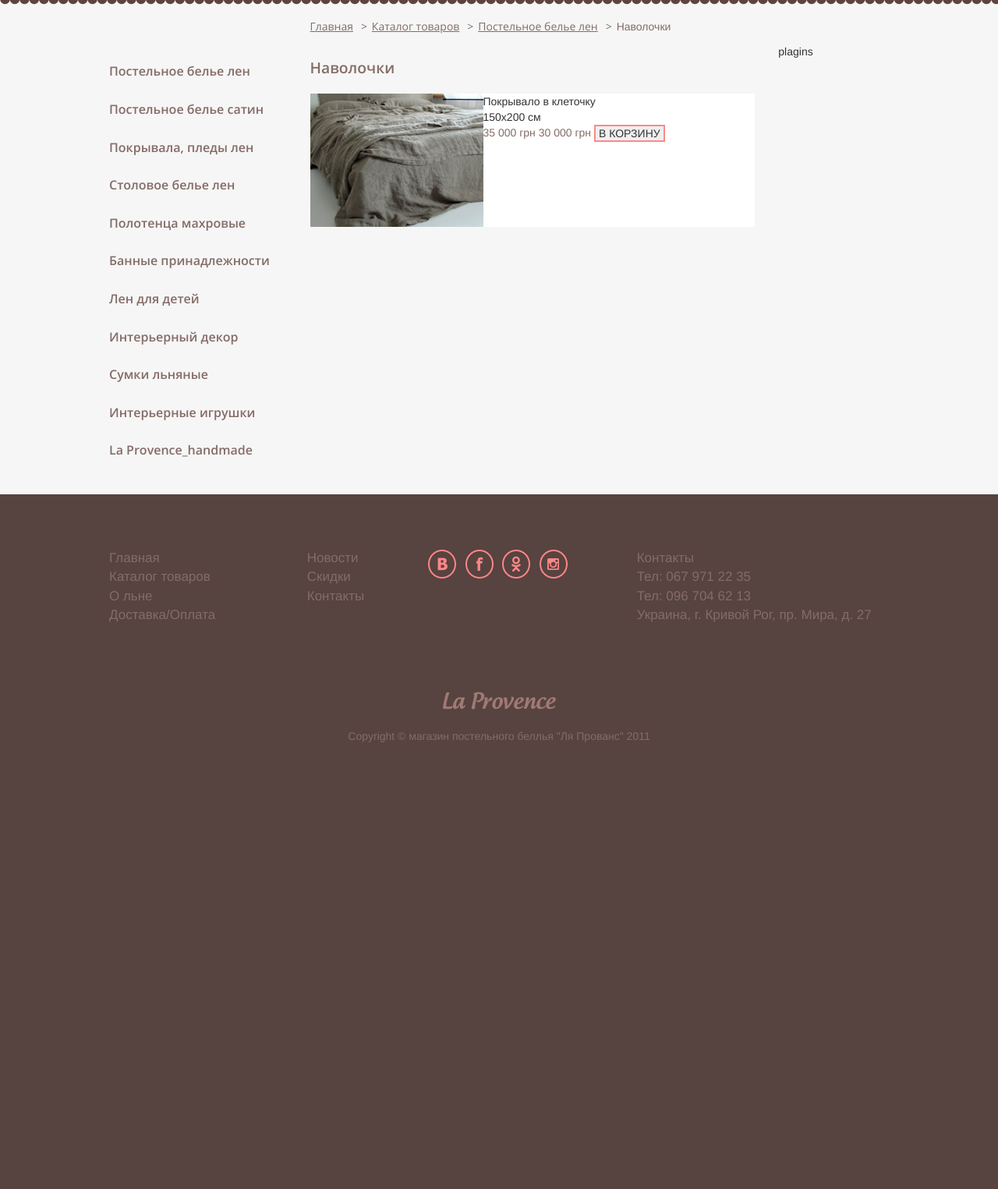
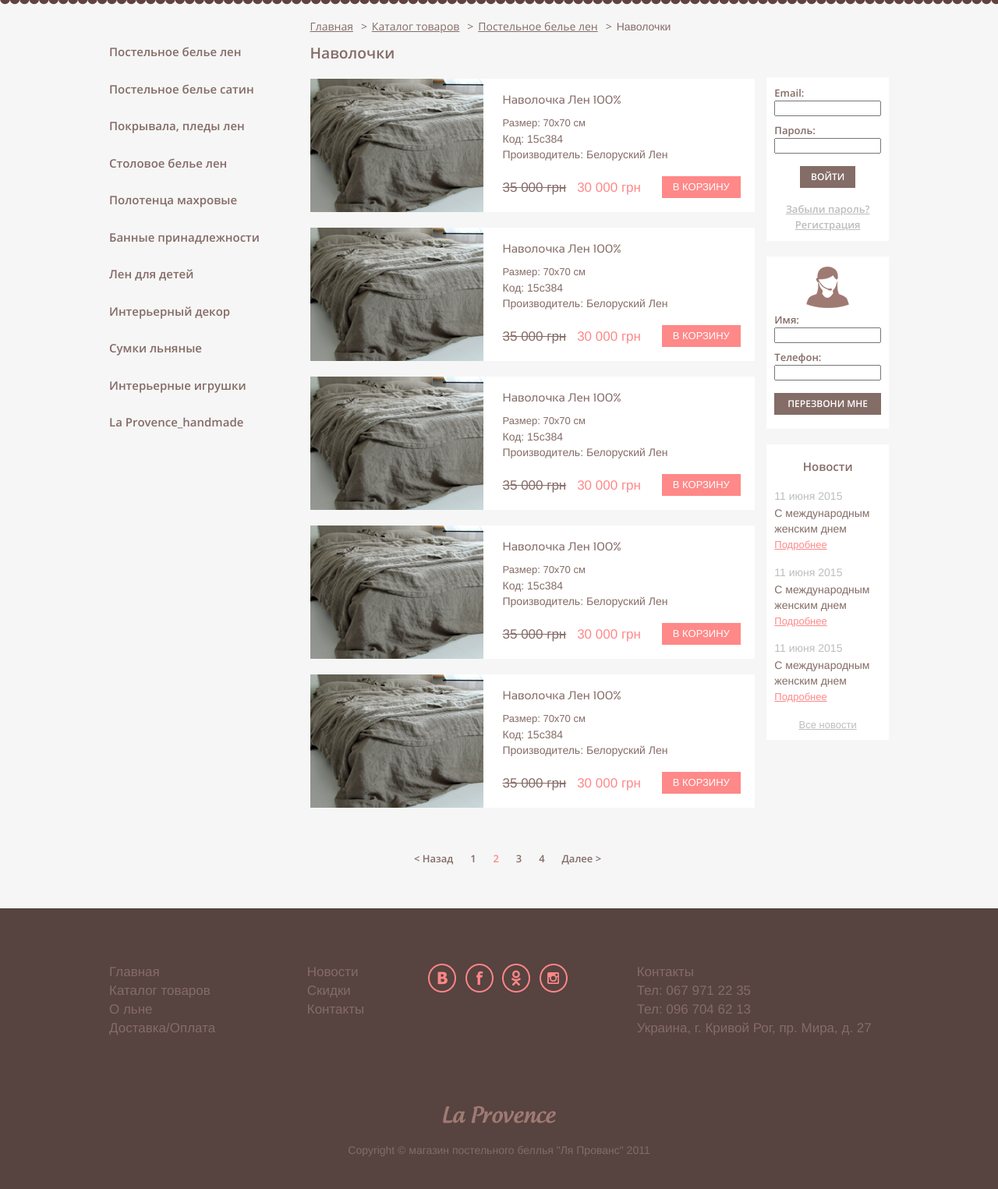
Before and after one commit to AlexeySolovey/LaProvence, a PHP site: page /catalog.html in a window 1280 px wide. Shown: the part 245-1770 px from the top of the page at 78% size. Before the commit the page ends 1197 px from the top, so only its background shows below. Run offline with PHP 8.4, Linux system fonts and the light colour scheme; style sheets or scripts are compiled from the project's sources.

Commit message:
end catalog

```diff
--- a/catalog.html
+++ b/catalog.html
@@ -8,7 +8,6 @@
 	<link href="css/hover.css" rel="stylesheet" media="screen">
 	<link href="css/fonts.css" rel="stylesheet" media="screen">
 	<link href="css/bootstrap.css" rel="stylesheet" media="screen">
-
 </head>
 <body>
 
@@ -578,20 +577,157 @@
 			<!--Start MAIN block-->
 			<div class="col-xs-7">
 				<h2>Наволочки</h2>
+				<!-- goods #1-->
 				<div class="goods">
 					<img src="images/goods2.png">
 					<div class="information">
-						<p class="describe">Покрывало в клеточку</p>
-						<p class="size">150x200 см</p>
+						<p class="describe">Наволочка Лен 100%</p>
+						<p class="size">Размер: 70x70 см</p>
+						<p class="code">Код: 15c384</p>
+						<p class="fabric">Производитель: Белоруский Лен</p>
 						<span class="past-price">35 000 грн</span>
 						<span class="now-price">30 000 грн</span>
 						<button type="button" class="hvr-outline-out">В КОРЗИНУ</button>
 					</div>
 				</div>
+				<!--end goods #1-->
+				<!-- goods #2-->
+				<div class="goods">
+					<img src="images/goods2.png">
+					<div class="information">
+						<p class="describe">Наволочка Лен 100%</p>
+						<p class="size">Размер: 70x70 см</p>
+						<p class="code">Код: 15c384</p>
+						<p class="fabric">Производитель: Белоруский Лен</p>
+						<span class="past-price">35 000 грн</span>
+						<span class="now-price">30 000 грн</span>
+						<button type="button" class="hvr-outline-out">В КОРЗИНУ</button>
+					</div>
+				</div>
+				<!--end goods #2-->
+				<!-- goods #3-->
+				<div class="goods">
+					<img src="images/goods2.png">
+					<div class="information">
+						<p class="describe">Наволочка Лен 100%</p>
+						<p class="size">Размер: 70x70 см</p>
+						<p class="code">Код: 15c384</p>
+						<p class="fabric">Производитель: Белоруский Лен</p>
+						<span class="past-price">35 000 грн</span>
+						<span class="now-price">30 000 грн</span>
+						<button type="button" class="hvr-outline-out">В КОРЗИНУ</button>
+					</div>
+				</div>
+				<!--end goods #3-->
+				<!-- goods #4-->
+				<div class="goods">
+					<img src="images/goods2.png">
+					<div class="information">
+						<p class="describe">Наволочка Лен 100%</p>
+						<p class="size">Размер: 70x70 см</p>
+						<p class="code">Код: 15c384</p>
+						<p class="fabric">Производитель: Белоруский Лен</p>
+						<span class="past-price">35 000 грн</span>
+						<span class="now-price">30 000 грн</span>
+						<button type="button" class="hvr-outline-out">В КОРЗИНУ</button>
+					</div>
+				</div>
+				<!--end goods #4-->
+				<!-- goods #5-->
+				<div class="goods">
+					<img src="images/goods2.png">
+					<div class="information">
+						<p class="describe">Наволочка Лен 100%</p>
+						<p class="size">Размер: 70x70 см</p>
+						<p class="code">Код: 15c384</p>
+						<p class="fabric">Производитель: Белоруский Лен</p>
+						<span class="past-price">35 000 грн</span>
+						<span class="now-price">30 000 грн</span>
+						<button type="button" class="hvr-outline-out">В КОРЗИНУ</button>
+					</div>
+				</div>
+				<!--end goods #5-->
 			</div>
 			<div class="col-xs-2">
-				plagins
+				<div class="registration-block">
+					<form action="#" method="POST">
+						<div class="form-group">
+							<label class="mail">
+								Email:
+							</label>
+							<input type="text">
+						</div>
+						<div class="form-group">
+							<label class="password">
+								Пароль:
+							</label>
+							<input type="text" size="14">
+						</div>
+						<div class="text-center">
+							<button type="button" class="hvr-outline-out">ВОЙТИ</button>
+						</div>
+					</form>
+					<div class="text-center">
+						<a href="#">Забыли пароль?</a>
+						<a href="#">Регистрация</a>
+					</div>
+				</div>
+				<div class="coll-block">
+					<div class="text-center">
+						<img src="images/operator.png">
+					</div>
+					<form action="#" method="POST">
+						<div class="form-group">
+							<label class="name">
+								Имя:
+							</label>
+							<input type="text">
+						</div>
+						<div class="form-group">
+							<label class="phone">
+								Телефон:
+							</label>
+							<input type="text" size="14">
+						</div>
+						<div class="text-center">
+							<button type="button" class="hvr-outline-out">Перезвони мне</button>
+						</div>
+					</form>
+				</div>
+				<div class="news-block">
+					<h4>Новости</h4>
+					<div class="event">
+						<span>11 июня 2015</span>
+						<p>С международным женским днем</p>
+						<a href="#">Подробнее</a>
+					</div>
+					<div class="event">
+						<span>11 июня 2015</span>
+						<p>С международным женским днем</p>
+						<a href="#">Подробнее</a>
+					</div>
+					<div class="event">
+						<span>11 июня 2015</span>
+						<p>С международным женским днем</p>
+						<a href="#">Подробнее</a>
+					</div>
+					<div class="other-news">
+						<a href="#">Все новости</a>
+					</div>
+				</div>
 			</div>
+		</div>
+		<!--end big block-->
+		<!--pagination-->
+		<div class="row text-center">
+			<ul class="paginat">
+				<li><a href="#">< Назад</a></li>
+				<li><a href="#">1</a></li>
+				<li class="active"><a class="active" href="#">2</a></li>
+				<li><a href="#">3</a></li>
+				<li><a href="#">4</a></li>
+				<li><a href="#">Далее ></a></li>
+			</ul>
 		</div>
 	</section>
 	<div class="bottom-layout"></div>
--- a/css/style.less
+++ b/css/style.less
@@ -2,6 +2,7 @@
 @menuColor: #574340;
 @greyTextColor: #846c67;
 @pinkTextColor: #FF8888;
+@lightGreyColor: #BDBDBD;
 @OpenSansFont: OpenSans;
 @OpenSansSemibold: OpenSans-Semibold;
 @SansationFont: sansationRegular ;
@@ -16,10 +17,15 @@ a{
 header,footer{
 	background: @menuColor;
 }
+h2,h4{
+	font-family: @OpenSansSemibold !important;
+}
 h2{
 	color: @greyTextColor !important;
-	font-family: @OpenSansSemibold !important;
 	font-size: 19.3px !important;
+}
+h4{
+	font-size: 15px !important;
 }
 p{
 	margin: 0 !important;
@@ -344,7 +350,6 @@ footer {
 /*main*/
 .bread-crumbs div > {
 	padding-top: 6px;
-	padding-bottom: 4px;
 	a{
 		color: @greyTextColor;
 		font-family: @OpenSansFont;
@@ -367,6 +372,9 @@ footer {
 
 /*catalog menu*/
 menu {
+	#accordion{
+		margin-top: -13px;
+	}
 	.panel{
 		margin-bottom: 0;
 		background-color: transparent;
@@ -394,14 +402,11 @@ menu {
 						text-decoration: none;
 						font-family: @OpenSansFont;
 						font-size: 15px;
-
 						&:hover{
 							color:@pinkTextColor;
 						}
-
 					}
 					&:hover span{
-
 					}
 				}
 			}
@@ -412,23 +417,202 @@ menu {
 	}
 }
 /*catalog - content*/
-.catalog h2{
-	padding-bottom: 12px;
-}
+.catalog {
+	h2{
+		padding-bottom: 12px;
+		margin-top: 13px;
+	}
 	.goods{
 		background-color: #fff;
 		height: 171px;
+		margin-bottom: 20px;
 		img{
 			height:171px;
-			width: 222px;
+			width: 247px;
 			float: left;
+			padding-right: 25px;
+		}
+		.information{
+			color: @greyTextColor;
+			p.describe{
+				font-family: @SansationFont;
+				font-size: 15px;
+				padding-top: 16px;
+				padding-bottom: 11px;
+			}
+			p.size{
+				font-size: 13px;
+			}
+			span{
+				font-size: 17px;
+				&.past-price{
+					text-decoration: line-through;
+					padding-right: 10px;
+				}
+				&.now-price{
+					color: @pinkTextColor;
+				}
+			}
+			button{
+				margin: 18px 0 23px 23px;
+				padding: 5px 14px;
+				font-size: 13px;
+				border: 0;
+				background: @pinkTextColor;
+				color: #fff;
+			}
 		}
 	}
+}
+/*widggets block*/
+section .col-xs-2{
+	padding-left: 0;
+	.registration-block{
+		margin-top: 55px;
+		height: 210px;
+		background-color: #fff;
+		margin-bottom: 20px;
+		padding:10px;
+		form{
+			margin-bottom: 17px;
+			.form-group{
+				margin-bottom: 8px;
+				label{
+					font-family: @OpenSansSemibold;
+					font-size: 13px;
+					color: @greyTextColor;
+					margin-bottom: 0;
+				}
+				input{
+					width: 100%;
+					height: 20px;
+					&:focus{
+						outline:red;
+					}
+				}
+			}
+		}
+		a{
+			color: @lightGreyColor;
+			text-decoration: underline;
+			font-family: @OpenSansSemibold;
+			font-size: 13px;
+			&:hover{
+				color:@pinkTextColor;
+			}
+		}
+		button{
+			padding: 5px 14px;
+			background: @greyTextColor;
+			color: #fff;
+			margin-top: 8px;
+			font-size: 12px;
+			font-family: @OpenSansSemibold;
+			&.hvr-outline-out:before{
+				border:2px solid @greyTextColor;
+			}
+		}
+	}
+	.coll-block{
+		background-color: #fff;
+		margin-bottom: 20px;
+		padding:10px 10px 1px 10px;
+		form{
+			margin-bottom: 17px;
+			.form-group{
+				margin-bottom: 8px;
+				label{
+					font-family: @OpenSansSemibold;
+					font-size: 13px;
+					color: @greyTextColor;
+					margin-bottom: 0;
+				}
+				input{
+					width: 100%;
+					height: 20px;
+					&:focus{
+						outline:none;
+					}
+				}
+			}
+		}
+		button{
+			padding: 5px 0;
+			background: @greyTextColor;
+			width: 100%;
+			color: #fff;
+			margin-top: 8px;
+			font-size: 12px;
+			font-family: @OpenSansSemibold;
+			text-transform: uppercase;
+			&.hvr-outline-out:before{
+				border:2px solid @greyTextColor;
+			}
+		}
+		img {
+			margin-top: 3px;
+			margin-bottom: 5px;
+		}
+	}
+	.news-block{
+		padding: 10px;
+		background-color: #fff;
+		margin-bottom: 20px;
+		a{
+			color: @lightGreyColor;
+			text-decoration: underline;
+			font-size: 13px;
+			margin-top: 20px;
+		}
+		h4{
+			color: @greyTextColor !important;
+			text-align: center;
+		}
+		.event{
+			padding-top: 10px;
+			padding-bottom: 5px;
+			span{
+				color: @lightGreyColor;
+			}
+			p{
+				color:@greyTextColor;
+				padding: 2px 0 0;
+				line-height: 1.43;
+			}
+			a{
+				color: @pinkTextColor;
+				text-decoration: underline;
+			}
+		}
+		.other-news{
+			padding-top: 10px;
+			text-align: center;
+		}
+	}
+}
 
+/*pagination*/
 
-
-
-
+ul.paginat {
+	padding-top: 35px;
+	padding-bottom: 44px;
+	li{
+		display: inline;
+		padding-right: 18px;
+		a{
+			color: @greyTextColor;
+			text-decoration: none;
+			font-family: @OpenSansSemibold;
+			font-size: 13px;
+			&:hover{
+				color:@pinkTextColor;
+			}
+		}
+		.active{
+			color: @pinkTextColor;
+		}
+	}
+}
 
 
 /******************************************
```
Also changed, not shown: css/style.css, images/operator.png (added), 1 other file.
